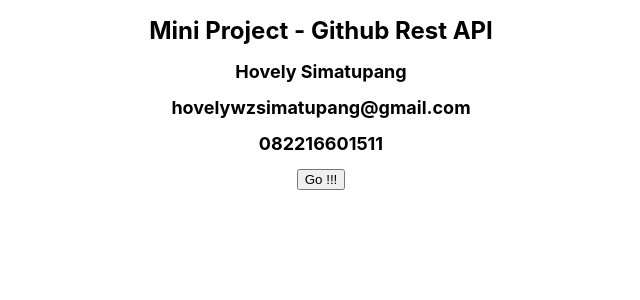
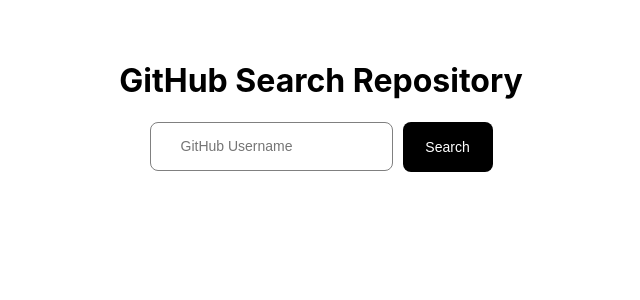
Before and after one commit to hovsmtpng/react_githubrestapi, a React (Create React App) app: page / in a window 1280 px wide. Shown: the top 300 px of the page, without its empty margins (319-959 px from the left). Built offline with nearby package versions, Linux system fonts and the light colour scheme.

Commit message:
add searchbar and style to page

```diff
--- a/package.json
+++ b/package.json
@@ -11,6 +11,7 @@
     "@testing-library/user-event": "^12.1.10",
     "react": "^17.0.2",
     "react-dom": "^17.0.2",
+    "react-icons": "^4.3.1",
     "react-scripts": "4.0.3",
     "styled-components": "^5.3.3",
     "web-vitals": "^1.0.1"
--- a/src/App.js
+++ b/src/App.js
@@ -1,20 +1,84 @@
 // import logo from './logo.svg';
 import './App.css';
 
+import React, { useState, useRef } from "react";
+
+import { Container, Topbar, RepoList } from "./Styles/";
+
+import SearchBar from "./Components/SearchBar/";
+
+
+
 function App() {
+  const [user, setUser] = useState({
+    profile: {},
+    repos: [],
+  });
+  const [loading, setLoading] = useState(false);
+  const [isFound, setIsFound] = useState(true);
+
+  const inputEl = useRef(null);
+
+  const handleEnterKey = () => {
+    const ENTER = 13;
+    if (window.event.keyCode === ENTER) {
+      search();
+      inputEl.current.blur();
+    }
+  };
+
+  const selectText = () => {
+    inputEl.current.select();
+  };
+
+  async function getApiData() {
+    const [profile, repos] = await Promise.all([
+      fetch(`https://api.github.com/users/${inputEl.current.value}`).then(
+        (response) => response.json()
+      ),
+      fetch(`https://api.github.com/users/${inputEl.current.value}/repos`).then(
+        (response) => response.json()
+      ),
+    ]);
+
+    return { profile, repos };
+  }
+
+  async function search() {
+    setLoading(true);
+    const { profile, repos } = await getApiData();
+    setLoading(false);
+
+    if (profile.message === "Not Found") {
+      // inputEl.current.focus();
+      setIsFound(false);
+    } else {
+      setIsFound(true);
+      setUser({
+        profile,
+        repos,
+      });
+    }
+  }
+
   return (
-    <div className="App">
-      {/* <header className="App-header">
 
-      </header> */}
-      <div className="App-container">
-        <h1>Mini Project - Github Rest API</h1>
-        <h2>Hovely Simatupang</h2>
-        <h2>hovelywzsimatupang@gmail.com</h2>
-        <h2>082216601511</h2>
-        <button>Go !!!</button>
-      </div>
-    </div>
+    <Container>
+      <Topbar>
+        <h1>GitHub Search Repository</h1>
+        <SearchBar
+          onKeyPress={handleEnterKey}
+          onFocus={selectText}
+          searchFunction={search}
+          loadingState={loading}
+          inputRef={inputEl}
+        />
+      </Topbar>
+
+      {!isFound ? <h1> Not Found </h1> : null}
+
+    </Container>
+
   );
 }
 
--- /dev/null
+++ b/src/Components/SearchBar/index.js
@@ -0,0 +1,25 @@
+import React from "react";
+
+import { Container, UsernameInput, SearchButton } from "./style";
+import { FaSpinner } from "react-icons/fa";
+
+export default function SearchBar(props) {
+  return (
+    <Container>
+      <UsernameInput
+        placeholder="GitHub Username"
+        type="text"
+        spellCheck="false"
+        onKeyPress={props.onKeyPress}
+        onFocus={props.onFocus}
+        ref={props.inputRef}
+      />
+      <SearchButton
+        onClick={() => props.searchFunction()}
+        loadingState={props.loadingState ? "loading" : undefined}
+      >
+        {props.loadingState ? <FaSpinner /> : "Search"}
+      </SearchButton>
+    </Container>
+  );
+}
--- /dev/null
+++ b/src/Components/SearchBar/style.js
@@ -0,0 +1,51 @@
+import styled, { keyframes, css } from "styled-components";
+
+export const Container = styled.div`
+  display: flex;
+  flex-direction: row;
+  align-items: center;
+  gap: 10px;
+`;
+
+export const UsernameInput = styled.input`
+  border: 1px solid grey;
+  background-color: #fff;
+  border-radius: 8px;
+  padding: 15px 30px;
+  font-size: 14px;
+  font-weight: 500;
+  line-height: 17px;
+`;
+
+const rotate = keyframes`
+  from{
+    transform: rotate(0deg);
+  }
+  to{
+    transform: rotate(360deg);
+  }
+`;
+
+export const SearchButton = styled.button`
+  display: flex;
+  align-items: center;
+  border: none;
+  background-color: #000;
+  color: white;
+  width: 90px;
+  height: 50px;
+  font-size: 14px;
+  font-weight: 500;
+  border-radius: 8px;
+  cursor: pointer;
+  display: flex;
+  justify-content: center;
+  transition: 0.2s;
+  ${(props) =>
+    props.loadingState === "loading" &&
+    css`
+      svg {
+        animation: ${rotate} 0.5s linear infinite;
+      }
+    `}
+`;
--- /dev/null
+++ b/src/Styles/index.js
@@ -0,0 +1,29 @@
+import styled from "styled-components";
+
+export const Container = styled.div`
+  padding: 0 10%;
+  margin: auto;
+  max-width: 1600px;
+  display: flex;
+  flex-direction: column;
+  align-items: center;
+`;
+
+export const Topbar = styled.div`
+  width: 500px;
+  display: flex;
+  flex-direction: column;
+  justify-content: space-between;
+  align-items: center;
+  text-align: center;
+  margin-top: 20px;
+  padding: 20px;
+  border-radius: 5px;
+`;
+
+export const RepoList = styled.ul`
+  grid-area: repos;
+  list-style: none;
+  margin: 10px 0 0 0;
+  padding-inline-start: 5px;
+`;
```
Also changed, not shown: 1 other file (tests, documents, lock files or other folders).
